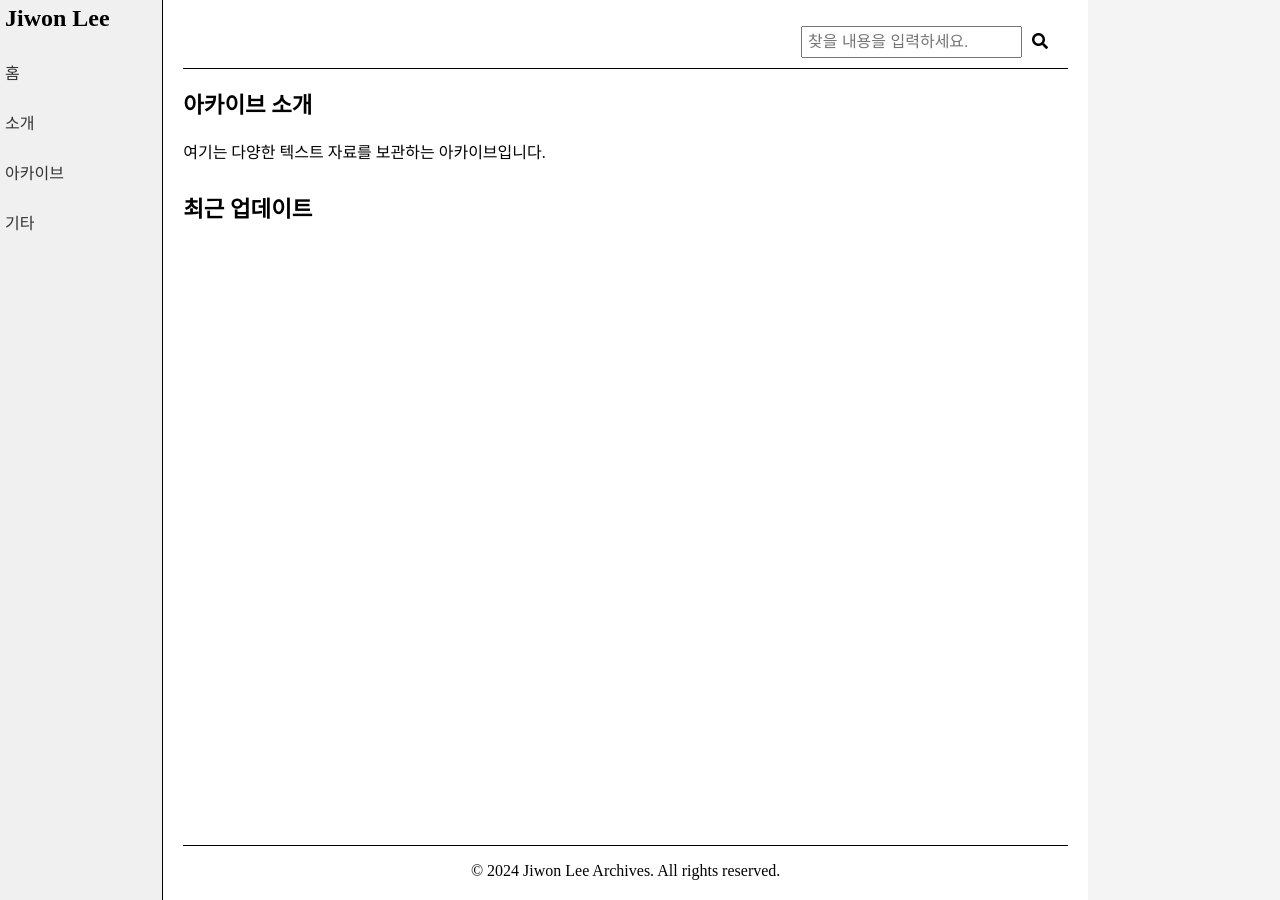
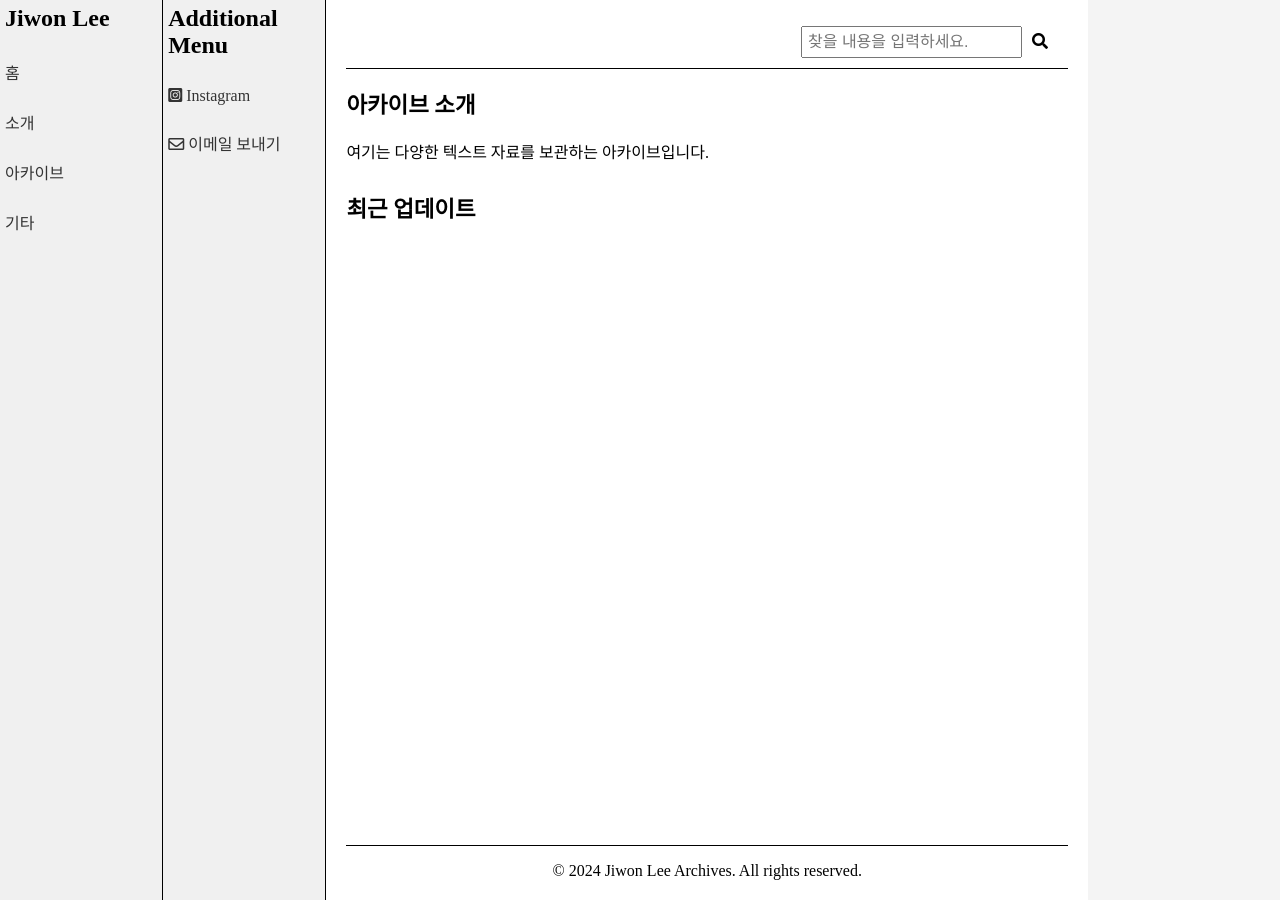
Before and after one commit to LfayeJ/archives, a Jekyll site: the page built from index.html, in a window 1280 px wide. Built offline with Jekyll 4.4.1, drawn with Linux system fonts in a browser that asks for light colours; some web fonts are replaced.

Commit message:
Update default.html

```diff
--- a/_layouts/default.html
+++ b/_layouts/default.html
@@ -27,6 +27,13 @@
                <li><a href="{{ site.baseurl }}/etc">기타</a></li>
             </ul>
         </aside>
+        <aside class="additional-side-menu">
+            <h1>Additional Menu</h1>
+            <ul>
+               <li><a href="#"><i class="fab fa-instagram-square"></i> Instagram</a></li>
+               <li><a href="mailto:jiwon@example.com"><i class="far fa-envelope"></i> 이메일 보내기</a></li>
+            </ul>
+        </aside>
         <main class="main-content">
             {% include header.html %}
             {{ content }}
```
